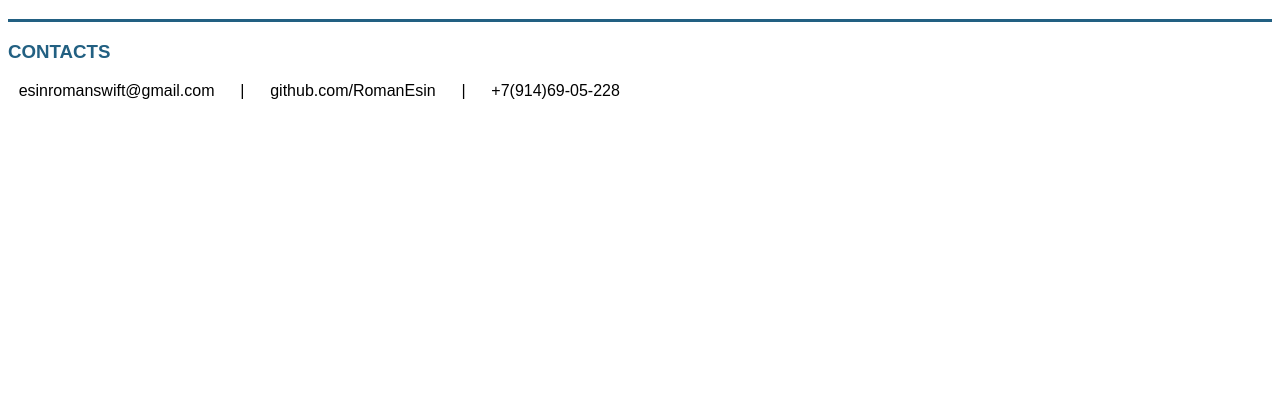
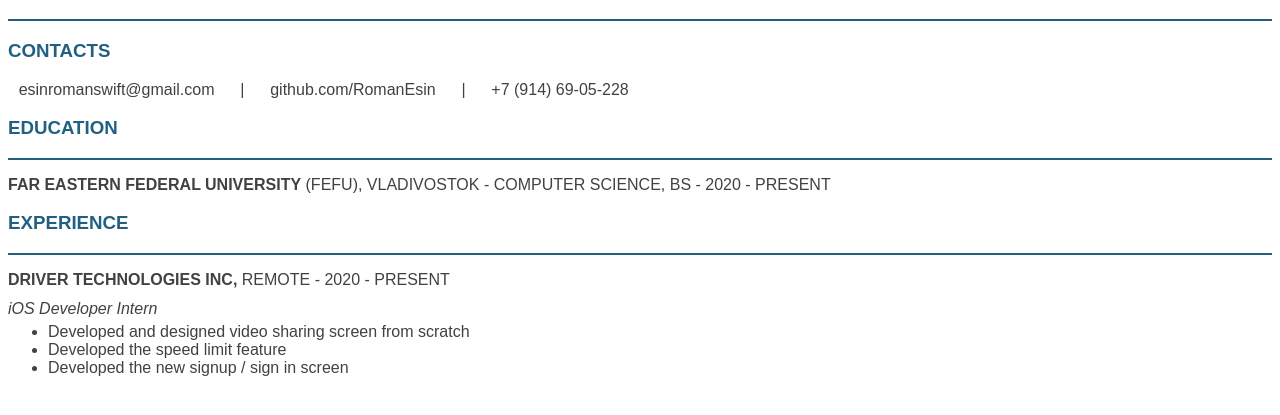
Before and after one commit to RomanEsin/old-romanesin.github.io, a plain HTML site: page index.html in a window 1280 px wide. Shown: the part 61-476 px from the top of the page. Drawn offline with Linux system fonts and the light colour scheme.

Commit message:
Create first section.

```diff
--- a/index.html
+++ b/index.html
@@ -6,6 +6,7 @@
     <style>
         * {
             font-family: sans-serif;
+            color: #414141;
         }
 
         main {
@@ -13,7 +14,7 @@
         }
 
         .sep {
-            border-top: 3px solid #226082;
+            border-top: 2px solid #226082;
         }
 
         .accent-color {
@@ -26,7 +27,31 @@
 
         p {
             display: inline;
+        }
+
+        .padded {
             padding: 8pt;
+        }
+
+        .sec-title {
+            display: inline;
+            text-transform: uppercase;
+        }
+
+        .bold {
+            font-weight: bold;
+        }
+
+        .description {
+            padding-top: 12pt;
+        }
+
+        .items {
+            padding-top: 8pt;
+        }
+
+        ul {
+            margin-top: 4pt;
         }
     </style>
 </head>
@@ -37,14 +62,38 @@
         <div>
             <div class="sep"></div>
             <h3 class="accent-color">Contacts</h3>
-            <p>esinromanswift@gmail.com</p>
-            <p>|</p>
-            <p>github.com/RomanEsin</p>
-            <p>|</p>
-            <p>+7(914)69-05-228</p>
+            <p class="padded">esinromanswift@gmail.com</p>
+            <p class="padded">|</p>
+            <p class="padded">github.com/RomanEsin</p>
+            <p class="padded">|</p>
+            <p class="padded">+7 (914) 69-05-228</p>
         </div>
 
-        <h3></h3>
+        <div>
+            <h3 class="accent-color">Education</h3>
+            <div class="sep"></div>
+            <div class="description">
+                <p class="sec-title bold">Far eastern federal university</p>
+                <p class="sec-title">(FEFU), Vladivostok - Computer science, bs - 2020 - Present</p>
+            </div>
+        </div>
+
+        <div>
+            <h3 class="accent-color">Experience</h3>
+            <div class="sep"></div>
+            <div class="description">
+                <p class="sec-title bold">Driver Technologies Inc, </p>
+                <p class="sec-title">Remote - 2020 - present</p>
+            </div>
+            <div class="items">
+                <i>iOS Developer Intern</i>
+                <ul>
+                    <li>Developed and designed video sharing screen from scratch</li>
+                    <li>Developed the speed limit feature</li>
+                    <li>Developed the new signup / sign in screen</li>
+                </ul>
+            </div>
+        </div>
     </div>
 </body>
 </html>
```
